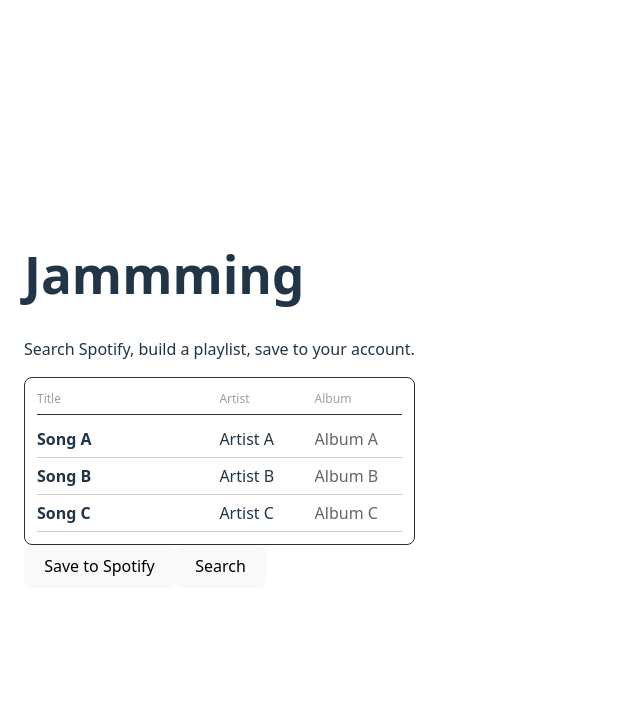
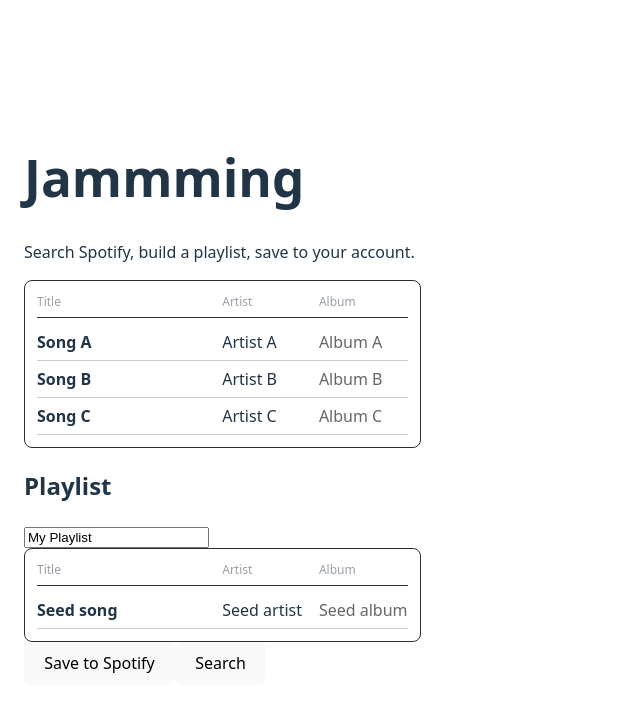
Before and after one commit to Dguminski12/jammming, a React (Vite) app: page / in a window 1280 px wide. Shown: the top 712 px of the page, without its empty margins (0-640 px from the left). Built offline with nearby package versions, Linux system fonts and the light colour scheme.

Commit message:
added playlist section to root component

```diff
--- a/src/App.jsx
+++ b/src/App.jsx
@@ -8,6 +8,11 @@
     { id: 2, name: "Song B", artist: "Artist B", album: "Album B" },
     { id: 3, name: "Song C", artist: "Artist C", album: "Album C" }
   ]);
+
+  const [playlistName, setPlaylistName] = useState("My Playlist");
+  const [playlistTracks, setPlaylistTracks] = useState([
+    { id: 99, name: "Seed song", artist: "Seed artist", album: "Seed album" }
+  ]);
   return (
     <main style={{ padding: 24, fontFamily: "system-ui, sans-serif" }}>
       <h1>Jammming</h1>
@@ -15,6 +20,15 @@
       <div id="trackListDiv">
         <TrackList tracks={searchResults} />
       </div>
+      <div id="playlistDiv">
+        <h2>Playlist</h2>
+        <input
+          value={playlistName}
+          onChange={(e) => setPlaylistName(e.target.value)}
+          placeholder="New Playlist Name"
+        />
+        <TrackList tracks={playlistTracks} />
+      </div>
       <button id="saveBtn">Save to Spotify</button>
       <button id="searchBtn">Search</button>
     </main>
```
